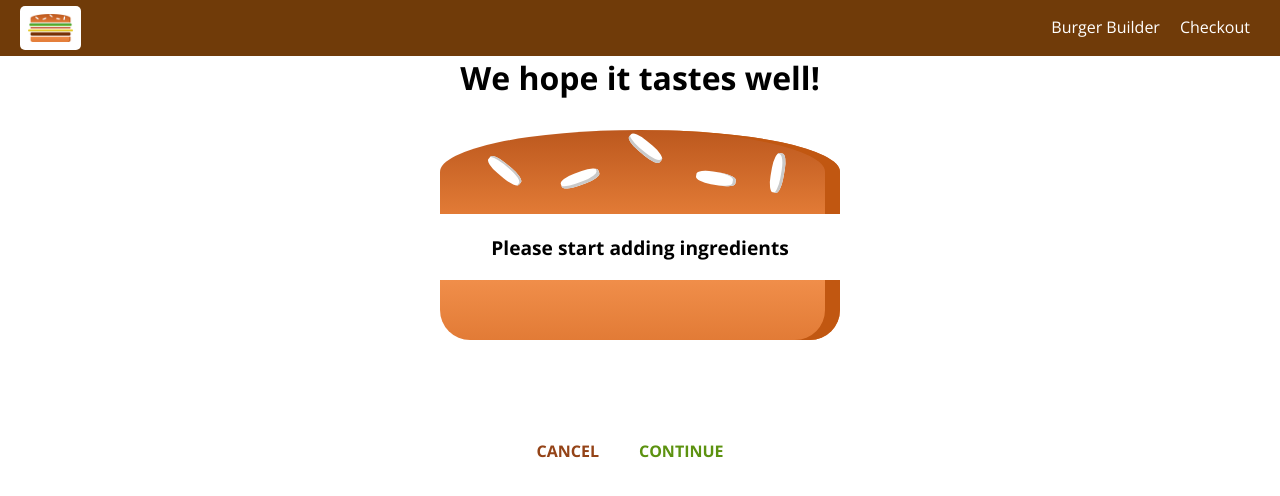
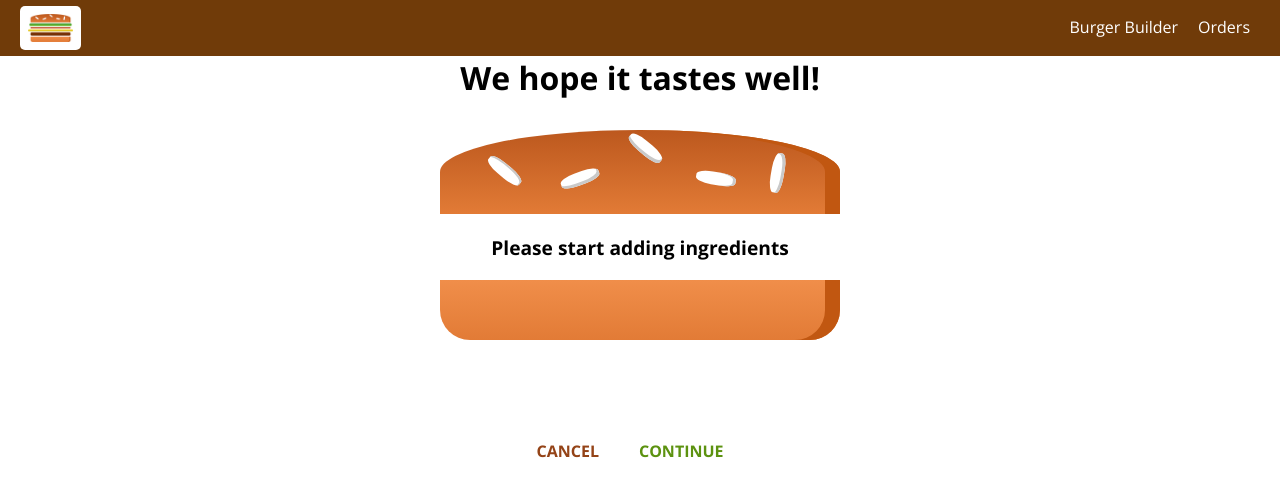
Before and after one commit to myasul/burger-react, a React app: page /checkout in a window 1280 px wide. Shown: the top 496 px of the page. Built offline with nearby package versions, Linux system fonts and the light colour scheme.

Commit message:
Implement Orders container

```diff
--- a/src/App.js
+++ b/src/App.js
@@ -4,6 +4,7 @@
 import Layout from './containers/Layout/Layout';
 import BurgerBuilder from './containers/BurgerBuilder/BurgerBuider';
 import Checkout from './containers/Checkout/Checkout';
+import Orders from './containers/Orders/Orders';
 import classes from './App.css';
 
 class App extends Component {
@@ -13,6 +14,7 @@
                 <Layout>
                     <Switch>
                         <Route path='/checkout' component={Checkout} />
+                        <Route path='/orders' component={Orders} />
                         <Route path='/' component={BurgerBuilder} />
                     </Switch>
                 </Layout>
--- a/src/components/Navigation/NavigationItems/NavigationItem/NavigationItem.js
+++ b/src/components/Navigation/NavigationItems/NavigationItem/NavigationItem.js
@@ -4,7 +4,10 @@
 
 const navigationItem = (props) => (
     <li className={classes.NavigationItem}>
-        <NavLink to={props.link}>{props.children}</NavLink>
+        <NavLink
+            activeClassName={classes.active}
+            to={props.link}
+            exact={props.exact}>{props.children}</NavLink>
     </li>
 );
 
--- a/src/components/Navigation/NavigationItems/NavigationItems.js
+++ b/src/components/Navigation/NavigationItems/NavigationItems.js
@@ -4,8 +4,8 @@
 
 const navigationItems = (props) => (
     <ul className={classes.NavigationItems}>
-        <NavigationItem link={'/burgerbuilder'}>Burger Builder</NavigationItem>
-        <NavigationItem link={'/checkout'}>Checkout</NavigationItem>
+        <NavigationItem link={'/'} exact>Burger Builder</NavigationItem>
+        <NavigationItem link={'/orders'}>Orders</NavigationItem>
     </ul>
 );
 
--- /dev/null
+++ b/src/components/Order/Order.css
@@ -0,0 +1,8 @@
+.Order {
+    width: 100%;
+    border: 1px solid #eee;
+    box-shadow: 0 2px 3px #ccc;
+    padding: 10px;
+    margin: 20px auto;
+    box-sizing: border-box;
+}
--- /dev/null
+++ b/src/components/Order/Order.js
@@ -0,0 +1,11 @@
+import React from 'react';
+import classes from './Order.css';
+
+const order = () => (
+    <div className={classes.Order}>
+        <p>Ingredients: Salad(1)</p>
+        <p>Price: <strong>USD 5.45</strong></p>
+    </div>
+)
+
+export default order;
--- /dev/null
+++ b/src/containers/Orders/Orders.js
@@ -0,0 +1,15 @@
+import React, { Component } from 'react';
+import Order from '../../components/Order/Order';
+
+class Orders extends Component {
+    render() {
+        return (
+            <div>
+                <Order />
+                <Order />
+            </div>
+        )
+    }
+}
+
+export default Orders;
```
